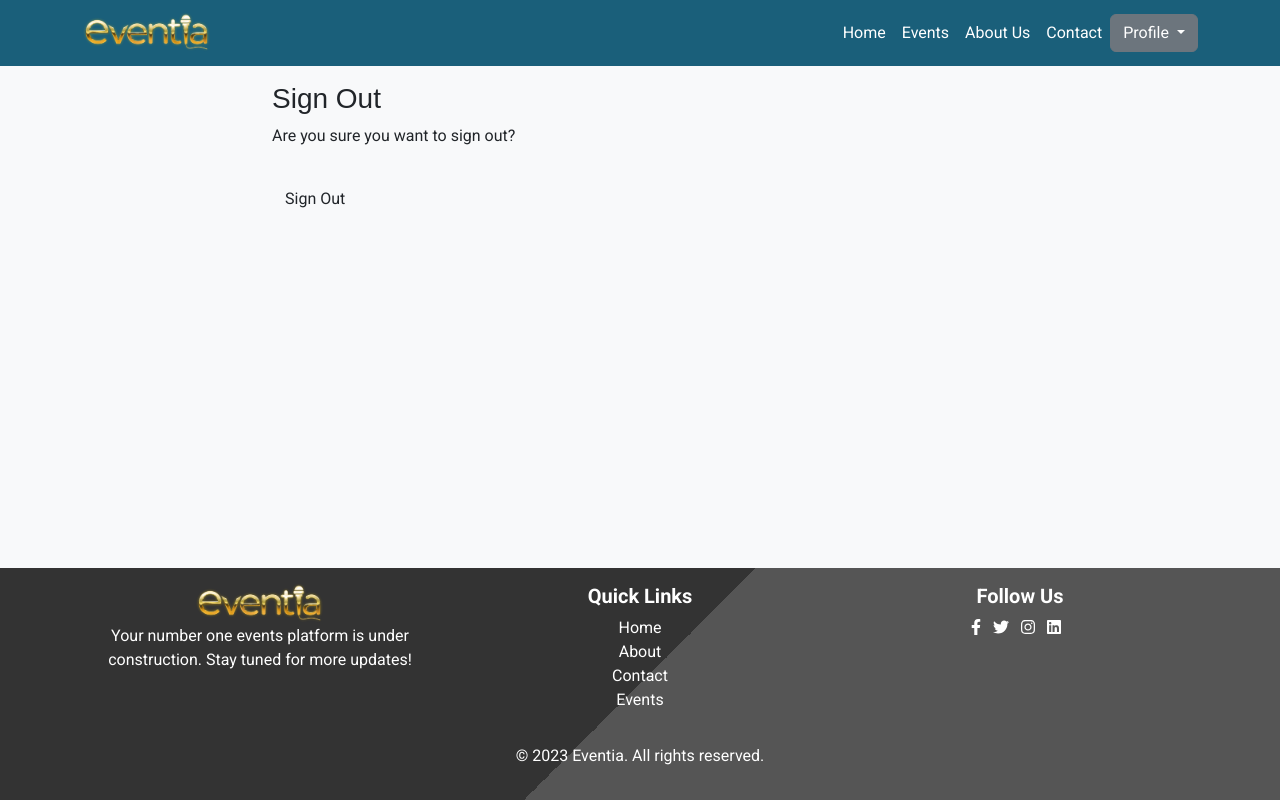
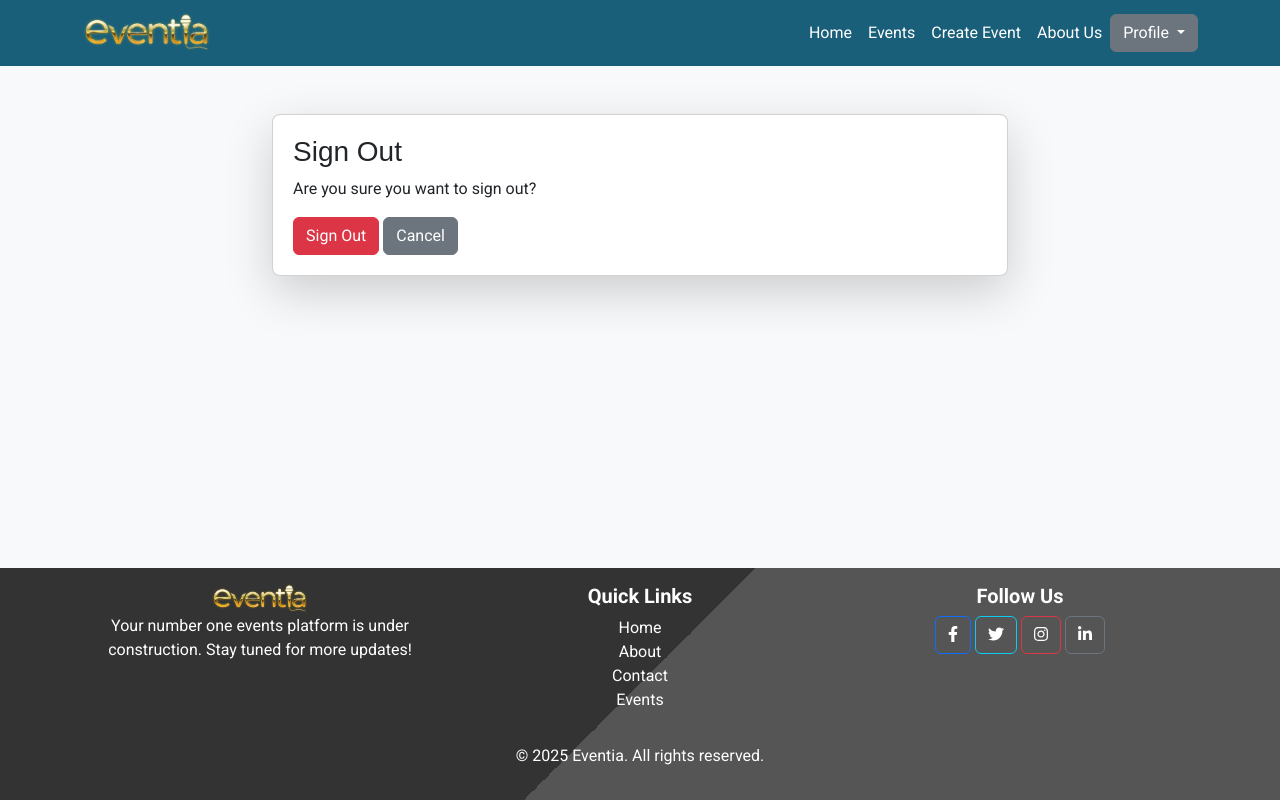
Before and after one commit to Kaakyire9/Eventia, a Django app: page /accounts/logout/ in a window 1280 px wide. Run offline with Django 4.2, Linux system fonts and the light colour scheme; the visitor is signed in with stand-in values (Sample User, id 1); parts of the project's set-up code (start-up, migrations or seed data) failed here and were passed over; some libraries are stand-ins or nearby versions; some web fonts are replaced.

Commit message:
Add contact page and enhance footer styling; enable debug mode for development

```diff
--- a/about/urls.py
+++ b/about/urls.py
@@ -3,4 +3,5 @@ from . import views
 
 urlpatterns = [
     path('', views.about, name='about'),
+    path('contact/', views.contact, name='contact'),
 ]
--- a/ems/settings.py
+++ b/ems/settings.py
@@ -31,7 +31,7 @@ SECRET_KEY = os.environ.get("SECRET_KEY")
 
 
 # SECURITY WARNING: don't run with debug turned on in production!
-DEBUG = False
+DEBUG = True
 
 ALLOWED_HOSTS = ['800-nielmc-django-project-lxqprmm3qz.us2.codeanyapp.com', '.herokuapp.com', 'localhost', '127.0.0.1']
 
--- a/ems/urls.py
+++ b/ems/urls.py
@@ -21,7 +21,7 @@ from django.contrib import admin
 from django.urls import path, include
 
 urlpatterns = [
-    path("about/", include("about.urls"), name="about-urls"),
+    path("about/", include("about.urls")),
     path("accounts/", include("allauth.urls")),
     path('summernote/', include('django_summernote.urls')),
     path('admin/', admin.site.urls),
--- a/static/css/custom.css
+++ b/static/css/custom.css
@@ -186,7 +186,7 @@ header {
 
 
 .footer {
-    margin-top: auto;
+    margin-top: 40px; /* Adjust the value as needed */
     background: linear-gradient(135deg, #333333 50%, #555555 50%);
     color: white;
     padding: 20px 0;
--- a/static/js/custom.js
+++ b/static/js/custom.js
@@ -93,3 +93,14 @@ function getCookie(name) {
   }
   return cookieValue;
 }
+
+//fuction to display contact us message
+document.addEventListener('DOMContentLoaded', function() {
+  var toastElList = [].slice.call(document.querySelectorAll('.toast'));
+  var toastList = toastElList.map(function(toastEl) {
+      return new bootstrap.Toast(toastEl, {
+          autohide: true,
+          delay: 5000
+      }).show();
+  });
+});
--- a/templates/account/logout.html
+++ b/templates/account/logout.html
@@ -2,28 +2,27 @@
 
 {% load i18n %}
 
-{% block head_title %}{% trans "Sign Out" %}{% endblock %}
+{% block title %}Sign Out{% endblock %}
 
 {% block content %}
-<div class="container">
+<div class="container mt-5">
     <div class="row">
-        <div class="col-md-8 mt-3 offset-md-2">
-            <h3>{% trans "Sign Out" %}</h3>
-
-            <p>{% trans 'Are you sure you want to sign out?' %}</p>
-        </div>
-    </div>
-    <div class="row">
-        <div class="col-md-8 mt-3 offset-md-2">
-
+        <div class="col-md-8 offset-md-2">
+            <div class="card shadow-lg">
+                <div class="card-body">
+                    <h3 class="card-title">{% trans "Sign Out" %}</h3>
+                    <p class="card-text">{% trans 'Are you sure you want to sign out?' %}</p>
                     <form method="post" action="{% url 'account_logout' %}">
                         {% csrf_token %}
                         {% if redirect_field_value %}
                         <input type="hidden" name="{{ redirect_field_name }}" value="{{ redirect_field_value }}" />
                         {% endif %}
-                <button class="btn btn-signup right" type="submit">{% trans 'Sign Out' %}</button>
+                        <button class="btn btn-danger" type="submit">{% trans 'Sign Out' %}</button>
+                        <a href="{% url 'home' %}" class="btn btn-secondary">{% trans 'Cancel' %}</a>
                     </form>
                 </div>
             </div>
         </div>
+    </div>
+</div>
 {% endblock %}
--- a/templates/base.html
+++ b/templates/base.html
@@ -23,7 +23,9 @@
     <!-- Sweet Alert CDN -->
     <script src="https://cdn.jsdelivr.net/npm/sweetalert2@11"></script>
     <!-- Google Fonts -->
-    <link href="https://fonts.googleapis.com/css2?family=Roboto:wght@400;700&family=Smooch+Sans:wght@400;700&display=swap" rel="stylesheet">
+    <link
+        href="https://fonts.googleapis.com/css2?family=Roboto:wght@400;700&family=Smooch+Sans:wght@400;700&display=swap"
+        rel="stylesheet">
     <!-- Custom CSS -->
     <link rel="stylesheet" href="{% static 'css/custom.css' %}">
     <!-- Theme CSS -->
@@ -35,7 +37,8 @@
     <nav class="navbar navbar-expand-lg navbar-custom">
         <div class="container">
             <a class="navbar-brand" href="{% url 'home' %}">
-                <img src="{% static 'images/eventia_logo.png' %}" alt="Eventia Logo" class="img-fluid" style="height: 40px;">
+                <img src="{% static 'images/eventia_logo.png' %}" alt="Eventia Logo" class="img-fluid"
+                    style="height: 40px;">
             </a>
             <button class="navbar-toggler" type="button" data-bs-toggle="collapse" data-bs-target="#navbarNav"
                 aria-controls="navbarNav" aria-expanded="false" aria-label="Toggle navigation">
@@ -51,12 +54,13 @@
                     </li>
                     {% if user.is_authenticated %}
                     <li class="nav-item">
-                        <a class="nav-link" href="#">About Us</a>
+                        <a class="nav-link" href="{% url 'create_event'%}">Create Event</a>
+                    </li>
                     </li>
                     <li class="nav-item">
-                        <a class="nav-link" href="#">Contact</a>
+                        <a class="nav-link" href="{% url 'about'%}">About Us</a>
                     </li>
-                    </li>
+
                     {% else %}
                     <li class="nav-item">
                         <a class="nav-link" href="#">About Us</a>
@@ -77,8 +81,8 @@
                     </button>
                     <ul class="dropdown-menu" aria-labelledby="profileDropdown">
                         <li><a class="dropdown-item" href="{% url 'profile'%}">View Profile</a></li>
-                        <li><a class="dropdown-item" href="{% url 'create_event'%}">Create Event</a></li>
                         <li><a class="dropdown-item" href="{% url 'settings'%}">Settings</a></li>
+                        <li><a class="dropdown-item" href="{%url 'contact' %}">Contact</a></li>
                         <li><a class="dropdown-item" href="{% url 'account_logout'%}">Logout</a></li>
                     </ul>
                 </div>
@@ -110,29 +114,32 @@
         <div class="container">
             <div class="row">
                 <div class="col-md-4">
-                    <img src="{% static 'images/eventia_logo.png' %}" alt="Eventia Logo" class="img-fluid" style="height: 40px;">
+                    <a class="navbar-brand" href="{% url 'home' %}">
+                        <img src="{% static 'images/eventia_logo.png' %}" alt="Eventia Logo" class="img-fluid"
+                            style="height: 30px;">
+                    </a>
                     <p>Your number one events platform is under construction. Stay tuned for more updates!</p>
                 </div>
                 <div class="col-md-4">
                     <h5>Quick Links</h5>
                     <ul class="list-unstyled">
-                        <li><a href="" class="text-white">Home</a></li>
-                        <li><a href="" class="text-white">About</a></li>
-                        <li><a href="" class="text-white">Contact</a></li>
-                        <li><a href="" class="text-white">Events</a></li>
+                        <li><a href="{% url 'home' %}" class="text-white">Home</a></li>
+                        <li><a href="{% url 'about' %}" class="text-white">About</a></li>
+                        <li><a href="{% url 'contact' %}" class="text-white">Contact</a></li>
+                        <li><a href="{% url 'event_list'% }" class="text-white">Events</a></li>
                     </ul>
                 </div>
                 <div class="col-md-4">
                     <h5>Follow Us</h5>
-                    <a href="#" class="text-white me-2"><i class="fab fa-facebook-f"></i></a>
-                    <a href="#" class="text-white me-2"><i class="fab fa-twitter"></i></a>
-                    <a href="#" class="text-white me-2"><i class="fab fa-instagram"></i></a>
-                    <a href="#" class="text-white me-2"><i class="fab fa-linkedin"></i></a>
+                    <a href="#" class="btn btn-outline-primary mr-2"><i class="fab fa-facebook-f"></i></a>
+                    <a href="#" class="btn btn-outline-info mr-2"><i class="fab fa-twitter"></i></a>
+                    <a href="#" class="btn btn-outline-danger mr-2"><i class="fab fa-instagram"></i></a>
+                    <a href="#" class="btn btn-outline-secondary"><i class="fab fa-linkedin-in"></i></a>
                 </div>
             </div>
             <div class="row mt-3">
                 <div class="col text-center">
-                    <p>&copy; 2023 Eventia. All rights reserved.</p>
+                    <p>&copy; 2025 Eventia. All rights reserved.</p>
                 </div>
             </div>
         </div>
@@ -153,7 +160,7 @@
     {% for message in messages %}
     {% if message.tags == 'success' %}
     <script>
-                    document.addEventListener('DOMContentLoaded', function() {
+        document.addEventListener('DOMContentLoaded', function () {
             Swal.fire({
                 icon: 'success',
                 title: 'Success!',
@@ -168,7 +175,7 @@
     {% endif %}
 
     <script>
-        document.addEventListener('DOMContentLoaded', function() {
+        document.addEventListener('DOMContentLoaded', function () {
             const themeSelect = document.getElementById('theme-select');
             const themeStylesheet = document.getElementById('theme-stylesheet');
 
@@ -178,7 +185,7 @@
             themeSelect.value = savedTheme;
 
             // Listen for theme changes
-            themeSelect.addEventListener('change', function() {
+            themeSelect.addEventListener('change', function () {
                 const selectedTheme = themeSelect.value;
                 setTheme(selectedTheme);
                 localStorage.setItem('theme', selectedTheme);
--- a/user_profiles/models.py
+++ b/user_profiles/models.py
@@ -1,6 +1,7 @@
 from django.db import models
 from django.contrib.auth.models import User
 from cloudinary.models import CloudinaryField
+from events.models import Event
 
 class UserProfile(models.Model):
     user = models.OneToOneField(User, on_delete=models.CASCADE, related_name='profile')
@@ -17,3 +18,15 @@ class UserProfile(models.Model):
     def reset_profile_image(self):
         self.profile_image = 'placeholder'  # Set to the public ID of the placeholder image
         self.save()
+
+    def get_notifications(self):
+        """Get all unread notifications for the user."""
+        return self.user.notifications.filter(is_read=False)
+
+    def get_approved_events(self):
+        """Get all events the user is approved to attend."""
+        return Event.objects.filter(attendees__user=self.user, attendees__approved=True)
+
+    def get_created_events(self):
+        """Get all events created by the user."""
+        return self.user.created_events.all()
```
Also changed, not shown: about/templates/about/about.html (added, +32 -0 lines), about/templates/about/contact.html (added, +59 -0 lines), about/views.py (+12 -1 lines), events/models.py (+28 -2 lines), user_profiles/templates/user_profiles/profile.html (+41 -0 lines), user_profiles/templates/user_profiles/settings.html (+10 -9 lines), events/migrations/0009_alter_event_organizer_notification.py (added), user_profiles/migrations/0004_alter_userprofile_profile_image.py (added), 2 other files. Lines whose indentation alone changed are shown as unchanged.
